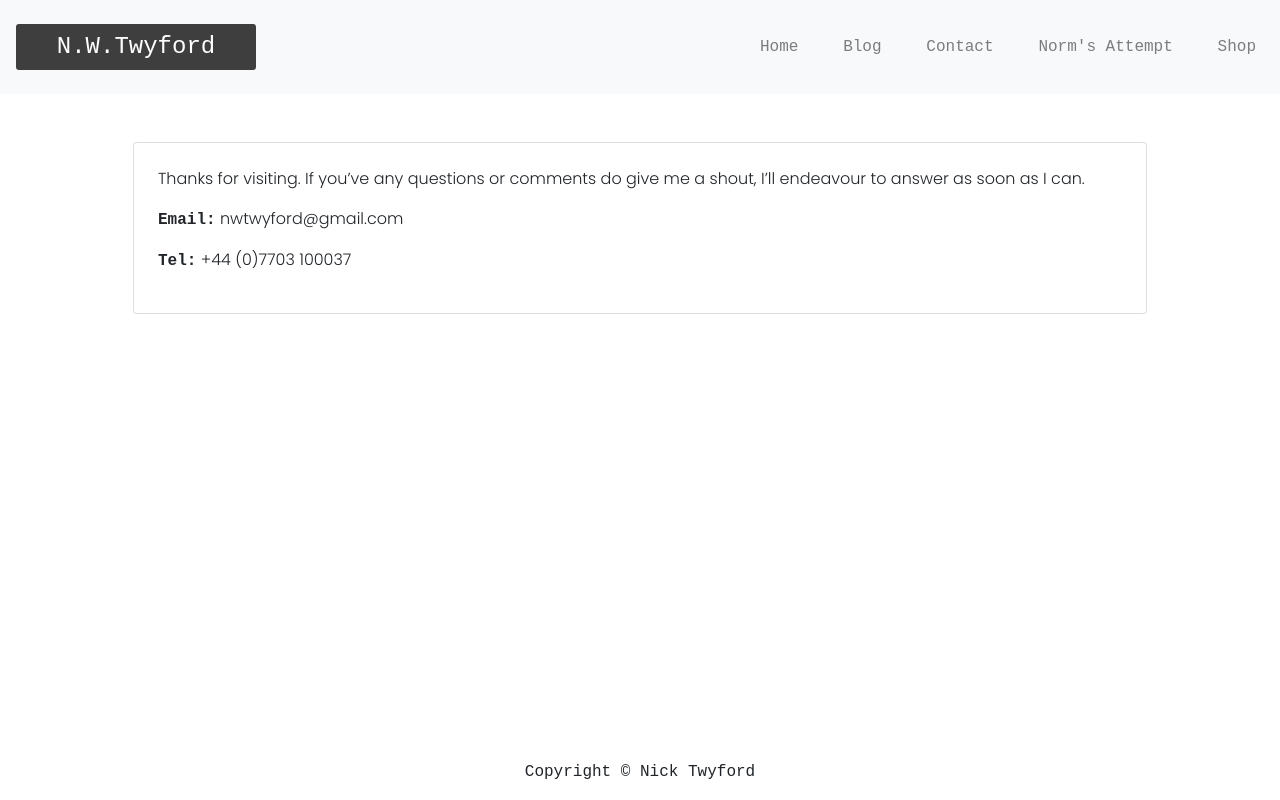
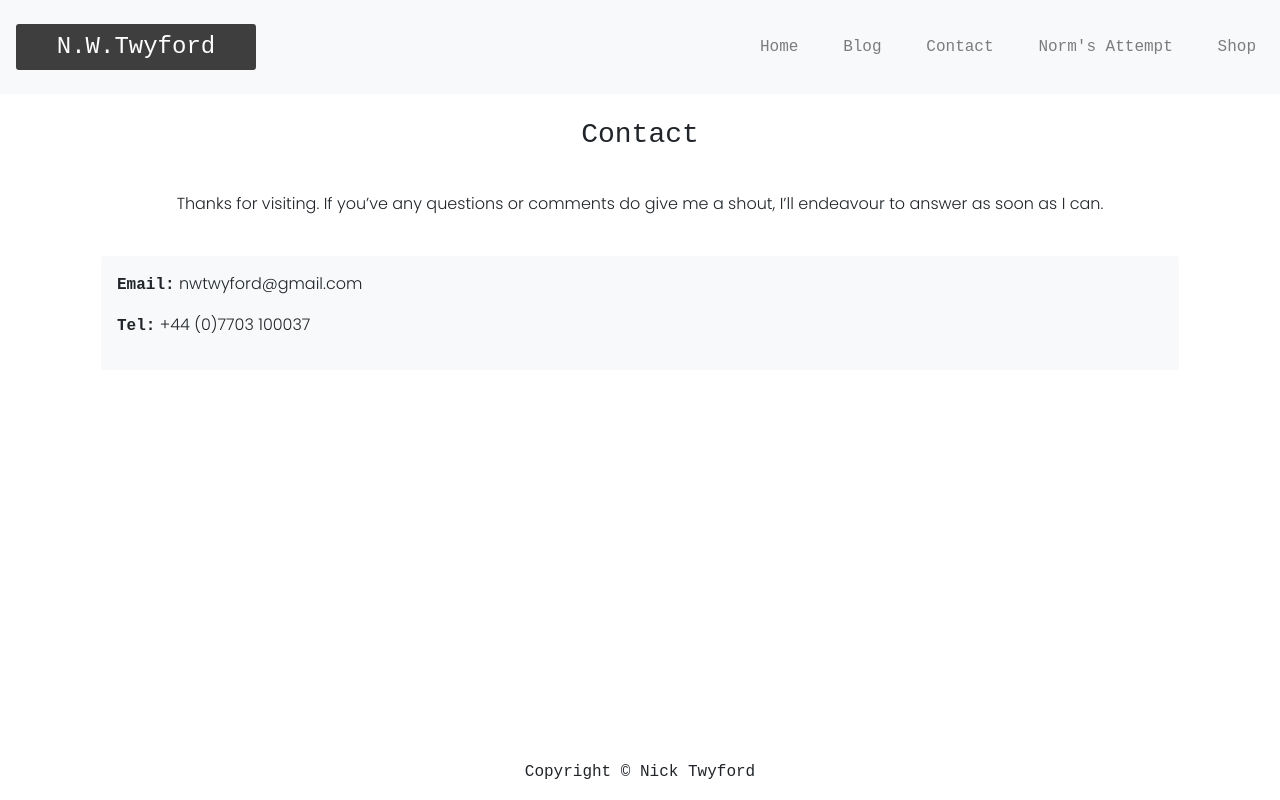
Before and after one commit to Lumsden-Digital/laura-lumsden-coffee, a Next.js app: page /contact in a window 1280 px wide. Built offline with nearby package versions, Linux system fonts and the light colour scheme; a web font is replaced by a local one.

Commit message:
neatened up the contact page and added header

```diff
--- a/pages/contact.js
+++ b/pages/contact.js
@@ -4,15 +4,13 @@ import { Card, Container } from 'react-bootstrap'
 const Contact = () => {
     return (
         <Container>
-            <Card className="m-5 p-4">
-                <Card.Text>
-                    Thanks for visiting. If you’ve any questions or comments do give me a shout, I’ll endeavour to answer as soon as I can.
-                </Card.Text>
-                <Card.Text>
+            <h3 className="section-header my-4">Contact</h3>
+
+                <p style={{marginTop: "2.5rem", textAlign:"center"}}>Thanks for visiting. If you’ve any questions or comments do give me a shout, I’ll endeavour to answer as soon as I can.</p>
+                <div className="contact" style={{marginTop: "2.5rem"}}>
                     <p><strong>Email:</strong> nwtwyford@gmail.com</p>
                     <p><strong>Tel:</strong> +44 (0)7703 100037</p>
-                </Card.Text>
-            </Card>
+                </div>
         </Container>
     )
 }
--- a/styles/Blog.module.css
+++ b/styles/Blog.module.css
@@ -1,6 +1,5 @@
 .card {
   margin: 1rem;
-  padding: 0.5rem;
   border-radius: 3px;
   padding: 1rem;
   background-color: #f8f9fa;
--- /dev/null
+++ b/styles/contact.module.css
@@ -0,0 +1,6 @@
+.contact {
+  margin: 1rem;
+  border-radius: 3px;
+  padding: 1rem;
+  background-color: #f8f9fa;
+}
--- a/styles/globals.css
+++ b/styles/globals.css
@@ -44,3 +44,10 @@ p {
   margin-left: auto;
   margin-right: auto;
 }
+
+.contact {
+  margin: 1rem;
+  border-radius: 3px;
+  padding: 1rem;
+  background-color: #f8f9fa;
+}
--- a/styles/norms-attempt.module.css
+++ /dev/null
@@ -1,3 +0,0 @@
-.vid-container {
-  border: red solid 3px;
-}
```
